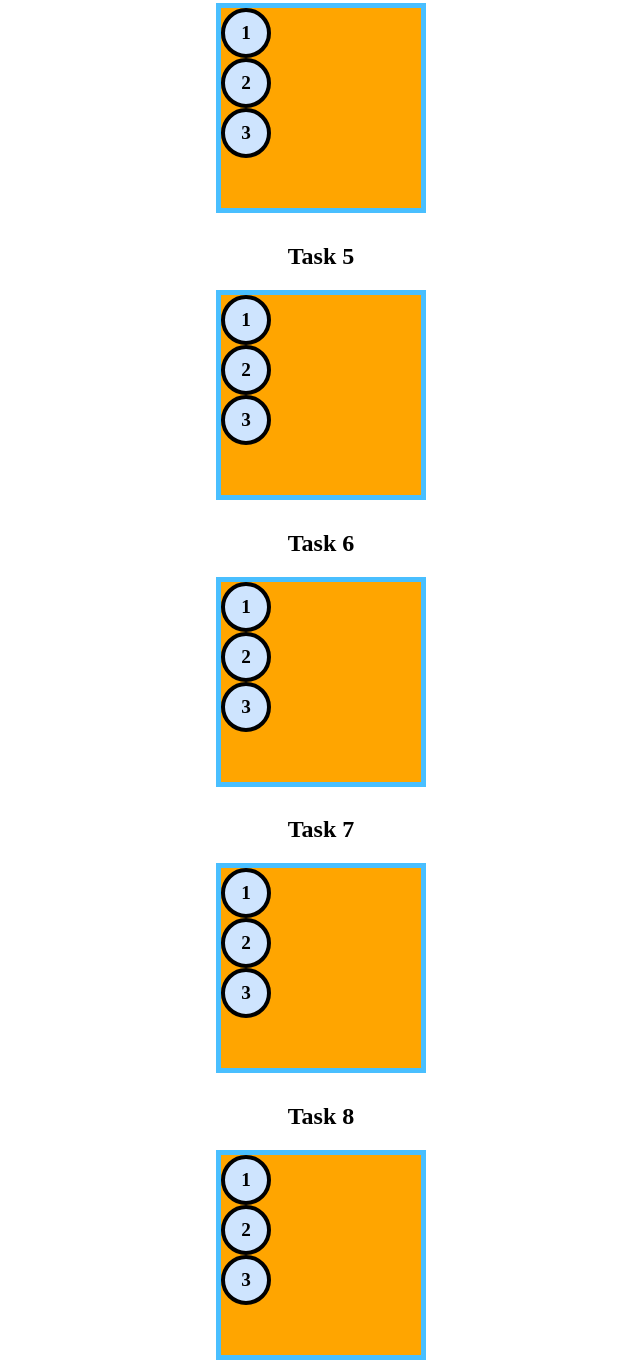
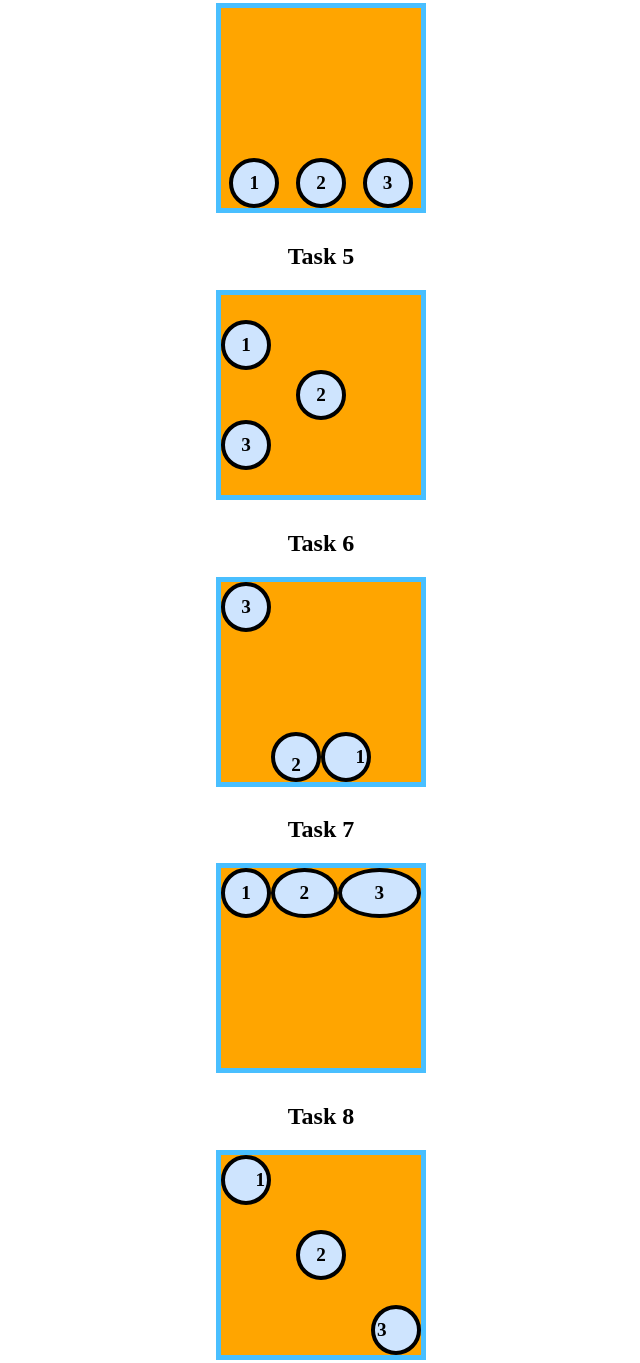
Before and after one commit to bloominstituteoftechnology/module-project-html-and-css-iii-Gilbert228, a plain HTML site: page index.html in a window 1280 px wide. Shown: the part 1230-2593 px from the top of the page, without its empty margins (319-959 px from the left). Drawn offline with Linux system fonts and the light colour scheme.

Commit message:
first commit

```diff
--- a/index.html
+++ b/index.html
@@ -54,23 +54,92 @@
     Work through the tasks until the boxes match the `task-1.png` design inside the `design` folder.
     Making changes to the HTML is not allowed! The tasks must be completed using CSS alone.
     */
-
+      [id^=flexContainer]{
+        display: flex;
+      }
     /* 👉 Task 1 - [HINT] only the flex container needs to be manipulated */
+     #flexContainer1{
+      justify-content: space-evenly;
+     }
 
     /* 👉 Task 2 - [HINT] the flex container needs to change direction */
-
+     #flexContainer2{
+      flex-direction: column;
+      justify-content: space-between;
+      align-items: center;
+     }
     /* 👉 Task 3 - [HINT] the flex direction can be reversed */
+    #flexContainer3{
+      flex-direction: column-reverse;
+      justify-content: flex-end;
+      align-items: flex-end;
+     }
 
     /* 👉 Task 4 - [HINT] the flex items need a new order */
+    #flexContainer4{
+      justify-content: space-around;
+      align-items: flex-end;
+     }
+     #flexContainer4 .flexItem:nth-child(1){
+      order:2
+     }
+     #flexContainer4 .flexItem:nth-child(2){
+      order:3
+     }
+     #flexContainer4 .flexItem:nth-child(3){
+      order:4
+     }
 
     /* 👉 Task 5 - [HINT] research align-self */
+    #flexContainer5{
+      flex-direction: column;
+      justify-content: center;
 
+     }
+     #flexContainer5 .flexItem:nth-child(2){
+      align-self: center;
+     }
     /* 👉 Task 6 - [HINT] flex items can be flex containers */
-
+    #flexContainer6{
+      flex-direction: row-reverse;
+      justify-content: flex-end;
+      align-items: flex-end;
+     }
+     #flexContainer6 .flexItem:nth-child(1){
+      justify-content: flex-end;
+     }
+     #flexContainer6 .flexItem:nth-child(2){
+      align-items: flex-end;
+     }
+     #flexContainer6 .flexItem:nth-child(3){
+      align-self: flex-start;
+     }
     /* 👉 Task 7 - [HINT] research flex-grow */
 
+     #flexContainer7 .flexItem:nth-child(1){
+      flex-grow: 0;
+     }
+     #flexContainer7 .flexItem:nth-child(2){
+      flex-grow: 1;
+     }
+     #flexContainer7 .flexItem:nth-child(3){
+      flex-grow: 2;
+     }
     /* 👉 Task 8 - [HINT] you got this! */
+    #flexContainer8{
+      justify-content: space-between;
 
+     }
+     #flexContainer8 .flexItem:nth-child(1){
+      justify-content: flex-end;
+     }
+     #flexContainer8 .flexItem:nth-child(2){
+      align-self: center;
+     }
+     #flexContainer8 .flexItem:nth-child(3){
+      align-self: flex-end;
+      justify-content:flex-start ;
+     }
 
     /*
     👉 Part 2 of 2 👈
```
